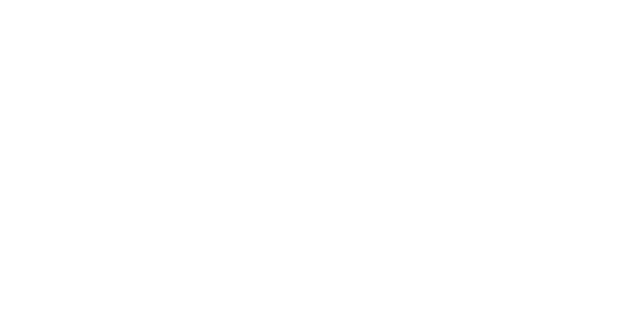
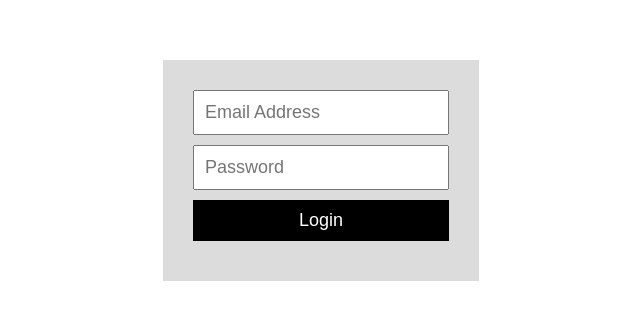
Before and after one commit to amandakso/odin-instagram, a React (Create React App) app: page / in a window 1280 px wide. Shown: the part 233-552 px from the top of the page, without its empty margins (319-959 px from the left). Built offline with nearby package versions, Linux system fonts and the light colour scheme; no server answers; the HTML template or start-up script is replaced by a standard one.

Commit message:
add login page

```diff
--- a/package.json
+++ b/package.json
@@ -7,8 +7,11 @@
     "@testing-library/react": "^13.4.0",
     "@testing-library/user-event": "^13.5.0",
     "firebase": "^9.10.0",
+    "firebaseui": "^6.0.1",
     "react": "^18.2.0",
     "react-dom": "^18.2.0",
+    "react-firebase-hooks": "^5.0.3",
+    "react-router-dom": "^6.4.0",
     "react-scripts": "5.0.1",
     "web-vitals": "^2.1.4"
   },
--- a/src/App.js
+++ b/src/App.js
@@ -1,8 +1,15 @@
 import './App.css';
+import { BrowserRouter, Routes, Route } from "react-router-dom";
+import Login from './components/Login';
 
 function App() {
   return (
     <div className="App">
+      <BrowserRouter>
+        <Routes>
+          <Route path="/" element={<Login />} />
+        </Routes>
+      </BrowserRouter>
     </div>
   );
 }
--- /dev/null
+++ b/src/components/Login.js
@@ -0,0 +1,49 @@
+import React, { useEffect, useState} from "react";
+import { Link, redirect } from "react-router-dom";
+import { auth, logInWithEmailAndPassword } from "../firebase/firebase.config";
+import { useAuthState } from "react-firebase-hooks/auth";
+import "../styles/Login.css";
+
+function Login() {
+    const [email, setEmail] = useState("");
+    const [password, setPassword] = useState("");
+    const [user, loading, error] = useAuthState(auth);
+
+    useEffect(() => {
+        if (loading) {
+            // maybe trigger a loading screen
+            return;
+        }
+        if (user) {
+            return redirect("/dashboard");
+        }
+    }, [user, loading]);
+    return (
+        <div className="login">
+            <div className="login_container">
+                <input
+                    type="text"
+                    className="login_textBox"
+                    value={email}
+                    onChange={(e) => setEmail(e.target.value)}
+                    placeholder="Email Address"
+                />
+                <input
+                    type="password"
+                    className="login_textBox"
+                    value={password}
+                    onChange={(e) => setPassword(e.target.value)}
+                    placeholder="Password"
+                />
+                <button
+                    className="login_btn"
+                    onClick={() => logInWithEmailAndPassword(email, password)}
+                >
+                    Login
+                </button>
+            </div>
+        </div>
+    )
+}
+
+export default Login;
--- /dev/null
+++ b/src/styles/Login.css
@@ -0,0 +1,34 @@
+.login {
+    height: 100vh;
+    width: 100vw;
+    display: flex;
+    align-items: center;
+    justify-content: center;
+}
+
+.login_container {
+    display: flex;
+    flex-direction: column;
+    text-align: center;
+    background-color: #dcdcdc;
+    padding: 30px;
+}
+
+.login_textBox {
+    padding: 10px;
+    font-size: 18px;
+    margin-bottom: 10px;
+}
+
+.login_btn {
+    padding: 10px;
+    font-size: 18px;
+    margin-bottom: 10px;
+    border: none;
+    color: white;
+    background-color: black;
+}
+
+.login div {
+    margin-top: 7px;
+}
```
Also changed, not shown: 1 other file (tests, documents, lock files or other folders).
